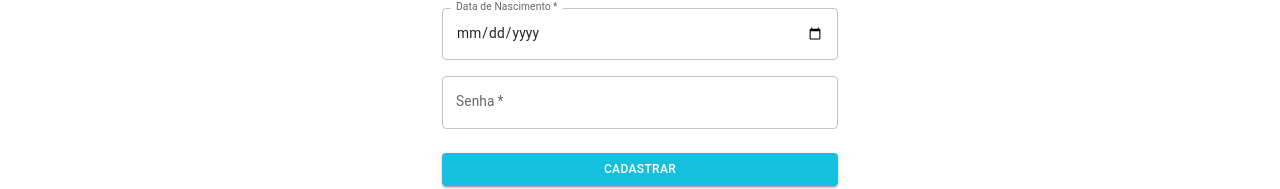
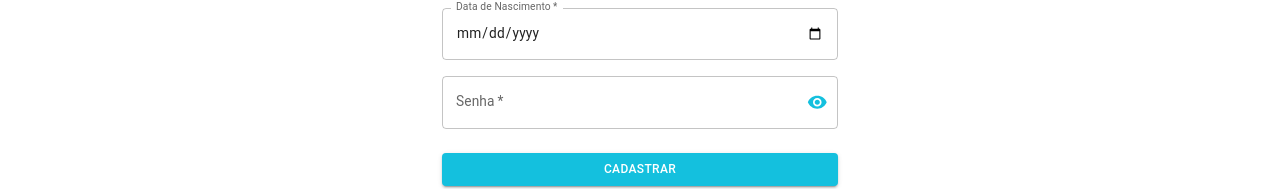
Before and after one commit to InfluenceConnect/front, a React (Vite) app: page /register in a window 1280 px wide. Shown: the part 573-762 px from the top of the page. Built offline with nearby package versions, Linux system fonts and the light colour scheme.

Commit message:
Feat: Adicionando o visible on e off nos textfields de senha no register que a Maria nos deu a dica

```diff
--- a/src/pages/register/Register.tsx
+++ b/src/pages/register/Register.tsx
@@ -16,13 +16,16 @@ import {
   InputLabel,
   ButtonGroup,
   CircularProgress,
+  IconButton,
+  InputAdornment,
 } from "@mui/material";
 import { useNavigate } from "react-router-dom";
 import { IMaskInput } from "react-imask";
+import Visibility from "@mui/icons-material/Visibility";
+import VisibilityOff from "@mui/icons-material/VisibilityOff";
 import { RegisterContext } from "../../contexts/registerContext";
 import { verifyEmailIsAvailable } from "../../services/register";
 import { states } from "../../data/states";
-
 
 interface TextMaskCustomProps {
   mask: string;
@@ -52,8 +55,9 @@ const Register: React.FC = () => {
   const [preview, setPreview] = useState<string | null>(null);
   const [state, setState] = useState<string>("");
   const [errors, setErrors] = useState<{ [key: string]: string }>({});
-  const [loading, setLoading] = React.useState(false);
-  const [loadingImage, setLoadingImage] = React.useState(false);
+  const [loading, setLoading] = useState(false);
+  const [loadingImage, setLoadingImage] = useState(false);
+  const [showPassword, setShowPassword] = useState(false);
 
   const registerInfCtx = useContext(RegisterContext);
 
@@ -71,6 +75,10 @@ const Register: React.FC = () => {
     } else {
       setPreview(null);
     }
+  };
+
+  const handleClickShowPassword = () => {
+    setShowPassword(!showPassword);
   };
 
   const validateEmail = (email: string) => {
@@ -361,11 +369,31 @@ const Register: React.FC = () => {
                 fullWidth
                 name="password"
                 label="Senha"
-                type="password"
+                type={showPassword ? "text" : "password"}
                 id="password"
                 autoComplete="new-password"
                 error={!!errors.password}
                 helperText={errors.password}
+                InputProps={{
+                  endAdornment: (
+                    <InputAdornment position="end">
+                      <IconButton
+                        aria-label={
+                          showPassword ? "Esconder senha" : "Mostrar senha"
+                        }
+                        onClick={handleClickShowPassword}
+                        edge="end"
+                        sx={{ color: "primary.main" }}
+                      >
+                        {showPassword ? (
+                          <VisibilityOff sx={{ color: "primary.main" }} />
+                        ) : (
+                          <Visibility sx={{ color: "primary.main" }} />
+                        )}
+                      </IconButton>
+                    </InputAdornment>
+                  ),
+                }}
               />
             </Grid>
           </Grid>
```
